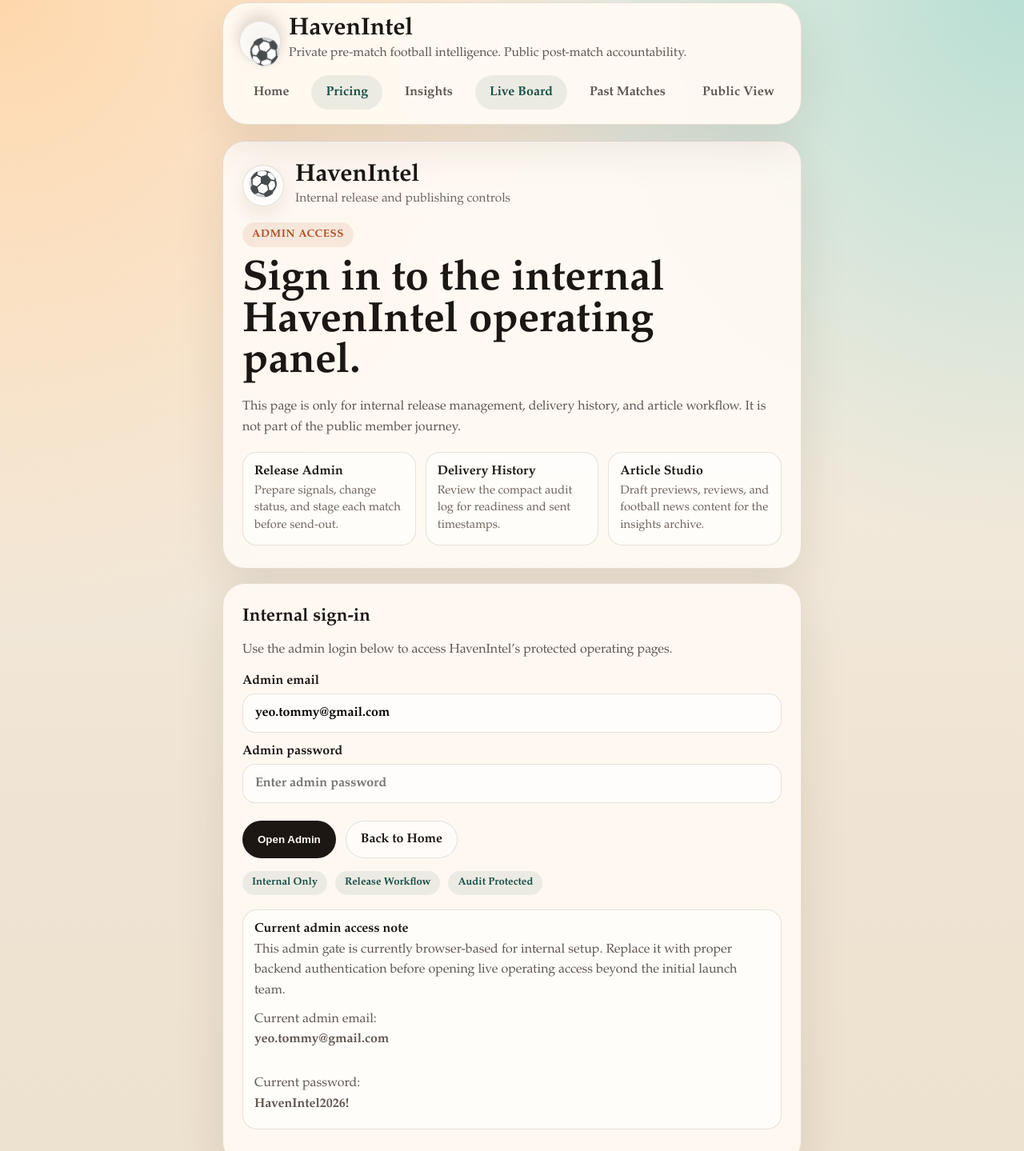
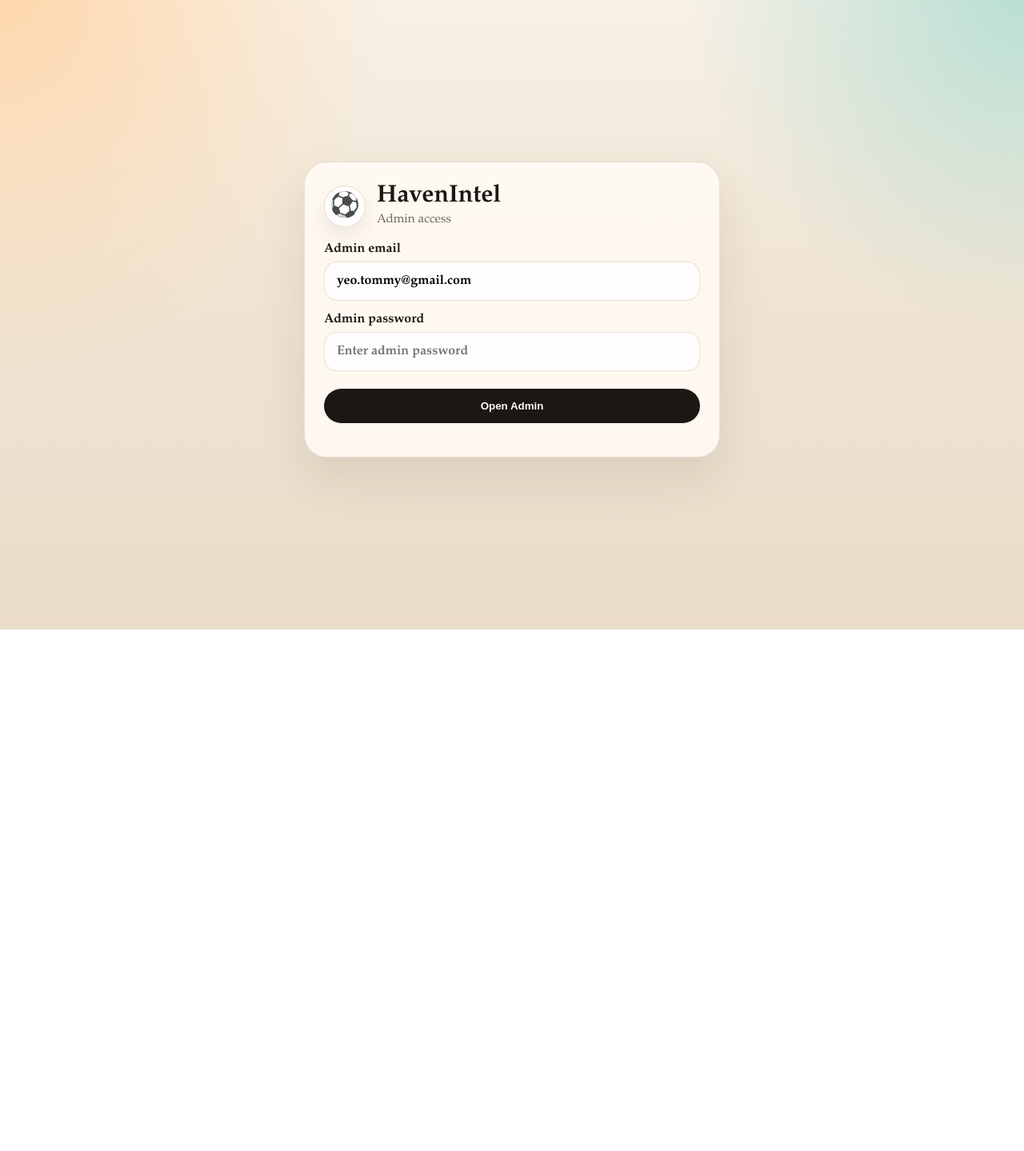
Before and after one commit to yeotommy-design/haven-intel-site, a website: page admin-login.html in a window 1280 px wide. Shown: the part 13-1452 px from the top of the page at 80% size. After the commit the page ends 800 px from the top, so only its background shows below. Drawn offline with Linux system fonts and the light colour scheme.

Commit message:
Tighten admin login page

```diff
--- a/admin-login.html
+++ b/admin-login.html
@@ -31,32 +31,26 @@
       }
 
       main {
-        max-width: 760px;
-        margin: 0 auto;
-        padding: 24px 18px 72px;
+        min-height: 100vh;
+        display: grid;
+        place-items: center;
+        padding: 24px 18px;
       }
 
       .panel {
+        width: min(100%, 520px);
         background: var(--panel);
         border: 1px solid var(--line);
         border-radius: 28px;
         box-shadow: var(--shadow);
-      }
-
-      .hero,
-      .loginCard {
         padding: 28px 24px;
-      }
-
-      .hero {
-        margin-bottom: 18px;
       }
 
       .brandLockup {
         display: flex;
         align-items: center;
         gap: 14px;
-        margin-bottom: 20px;
+        margin-bottom: 18px;
       }
 
       .brandBall {
@@ -84,80 +78,15 @@
         font-size: 0.96rem;
       }
 
-      .eyebrow {
-        display: inline-flex;
-        padding: 7px 12px;
-        border-radius: 999px;
-        background: rgba(180, 76, 33, 0.1);
-        color: var(--accent);
-        font-size: 0.83rem;
-        font-weight: 700;
-        letter-spacing: 0.05em;
-        text-transform: uppercase;
-      }
-
-      h1 {
-        margin: 16px 0 10px;
-        font-size: clamp(2rem, 5vw, 3.3rem);
-        line-height: 0.98;
-      }
-
       p {
         color: var(--muted);
         line-height: 1.6;
       }
 
-      .featureGrid {
-        display: grid;
-        grid-template-columns: repeat(3, minmax(0, 1fr));
-        gap: 12px;
-        margin-top: 18px;
-      }
-
-      .featureCard {
-        padding: 14px;
-        border-radius: 18px;
-        border: 1px solid var(--line);
-        background: rgba(255,255,255,0.66);
-      }
-
-      .featureCard strong {
-        display: block;
-        margin-bottom: 4px;
-      }
-
-      .featureCard span {
-        color: var(--muted);
-        font-size: 0.92rem;
-        line-height: 1.45;
-      }
-
-      .cardTitle {
-        margin: 0 0 6px;
-        font-size: 1.4rem;
-      }
-
-      .helperRow {
-        display: flex;
-        flex-wrap: wrap;
-        gap: 10px;
-        margin-top: 16px;
-      }
-
-      .helperPill {
-        display: inline-flex;
-        align-items: center;
-        padding: 7px 12px;
-        border-radius: 999px;
-        background: rgba(24, 79, 71, 0.08);
-        color: var(--accent-2);
-        font-size: 0.82rem;
-        font-weight: 700;
-      }
-
       .formGrid {
         display: grid;
         gap: 14px;
+        margin-top: 8px;
       }
 
       label {
@@ -184,8 +113,7 @@
       }
 
       .buttonRow {
-        display: flex;
-        flex-wrap: wrap;
+        display: grid;
         gap: 12px;
         margin-top: 8px;
       }
@@ -207,28 +135,9 @@
         color: #fff9f2;
       }
 
-      .button.secondary {
-        background: rgba(255,255,255,0.62);
-        color: var(--ink);
-        border-color: var(--line);
-      }
-
       .button:hover {
         transform: translateY(-1px);
         box-shadow: 0 10px 24px rgba(45, 29, 15, 0.08);
-      }
-
-      .securityNote {
-        margin-top: 18px;
-        padding: 14px;
-        border-radius: 18px;
-        border: 1px solid var(--line);
-        background: rgba(255,255,255,0.66);
-      }
-
-      .securityNote strong {
-        display: block;
-        margin-bottom: 4px;
       }
 
       .status {
@@ -245,55 +154,23 @@
       }
 
       @media (max-width: 760px) {
-        .featureGrid {
-          grid-template-columns: 1fr;
-        }
-
         .brandText strong {
           font-size: 1.65rem;
         }
       }
     </style>
     <script defer src="./admin-auth.js"></script>
-    <link rel="stylesheet" href="./shared-shell.css">
-    <script defer src="./shared-shell.js"></script>
   </head>
   <body>
     <main>
-      <section class="panel hero">
+      <section class="panel">
         <div class="brandLockup">
           <div class="brandBall" aria-hidden="true">⚽</div>
           <div class="brandText">
             <strong>HavenIntel</strong>
-            <span>Internal release and publishing controls</span>
+            <span>Admin access</span>
           </div>
         </div>
-        <div class="eyebrow">Admin Access</div>
-        <h1>Sign in to the internal HavenIntel operating panel.</h1>
-        <p>
-          This page is only for internal release management, delivery history, and article workflow. It is not part of the public member journey.
-        </p>
-        <div class="featureGrid">
-          <div class="featureCard">
-            <strong>Release Admin</strong>
-            <span>Prepare signals, change status, and stage each match before send-out.</span>
-          </div>
-          <div class="featureCard">
-            <strong>Delivery History</strong>
-            <span>Review the compact audit log for readiness and sent timestamps.</span>
-          </div>
-          <div class="featureCard">
-            <strong>Article Studio</strong>
-            <span>Draft previews, reviews, and football news content for the insights archive.</span>
-          </div>
-        </div>
-      </section>
-
-      <section class="panel loginCard">
-        <h2 class="cardTitle">Internal sign-in</h2>
-        <p>
-          Use the admin login below to access HavenIntel’s protected operating pages.
-        </p>
         <form class="formGrid" id="adminLoginForm">
           <label>
             Admin email
@@ -305,24 +182,8 @@
           </label>
           <div class="buttonRow">
             <button class="button primary" type="submit">Open Admin</button>
-            <a class="button secondary" href="./index.html">Back to Home</a>
           </div>
         </form>
-        <div class="helperRow">
-          <span class="helperPill">Internal Only</span>
-          <span class="helperPill">Release Workflow</span>
-          <span class="helperPill">Audit Protected</span>
-        </div>
-        <div class="securityNote">
-          <strong>Current admin access note</strong>
-          <p style="margin:0;">
-            This admin gate is currently browser-based for internal setup. Replace it with proper backend authentication before opening live operating access beyond the initial launch team.
-          </p>
-          <p style="margin:10px 0 0;">
-            Current admin email: <strong>yeo.tommy@gmail.com</strong><br>
-            Current password: <strong>HavenIntel2026!</strong>
-          </p>
-        </div>
         <div class="status" id="loginStatus"></div>
       </section>
     </main>
```
